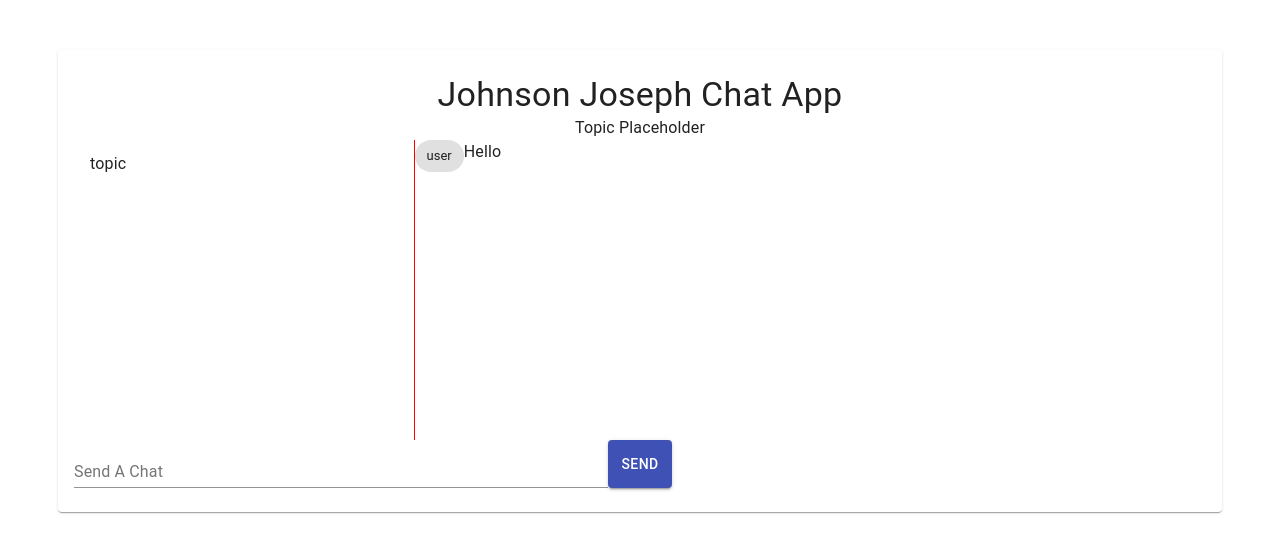
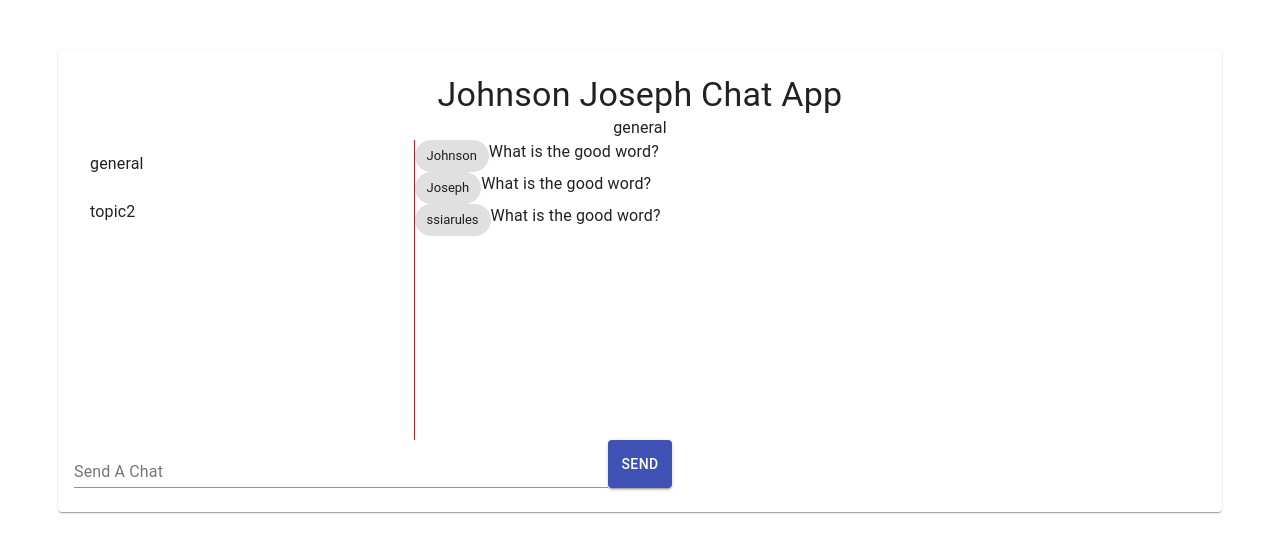
Before and after one commit to ssiarules/chatbotapp, a React (Create React App) app: page / in a window 1280 px wide. Shown: the top 552 px of the page. Built offline with nearby package versions, Linux system fonts and the light colour scheme.

Commit message:
imported store into app.js, created chat text

```diff
--- a/src/App.js
+++ b/src/App.js
@@ -1,16 +1,20 @@
 import React from 'react';
 import Dashboard from './Dashboard'
-import MessageList from './components/MessageList'
-import SendMessageForm from './components/SendMessageForm'
-import RoomList from './components/RoomList'
-import NewRoomForm from './components/NewRoomForm'
+import './App.css';
+import Store from './Store'
+
+//import MessageList from './components/MessageList'
+//import SendMessageForm from './components/SendMessageForm'
+//import RoomList from './components/RoomList'
+//import NewRoomForm from './components/NewRoomForm'
 //import logo from './logo.svg';
-import './App.css';
 
 function App(){
   return (
     <div className="App">
-    <Dashboard />
+    <Store>
+      <Dashboard />
+    </Store>
     </div>
   );
 }
--- a/src/Dashboard.js
+++ b/src/Dashboard.js
@@ -8,6 +8,7 @@ import ListItemText from '@material-ui/core/ListItemText';
 import Chip from '@material-ui/core/Chip';
 import Button from '@material-ui/core/Button';
 import TextField from '@material-ui/core/TextField';
+import {CTX} from './Store'
 
 
 const useStyles = makeStyles((theme => ({
@@ -42,6 +43,18 @@ export default function Dashboard(){
 
     const classes = useStyles();
 
+    // CTX store
+    //dispatch allow us to trigger a reducer event
+    const [allChats] = React.useContext(CTX);
+
+    console.log({allChats});
+
+    //List of Topics
+    const topics = Object.keys(allChats);
+
+    //Local State
+    const [activeTopic, changeActiveTopic] = React.useState(topics[0])
+
     /*React Hook: initializing a state to nothing and then we are passing the empty string into
     //Textvalue which is our initial state and when we want to update we just have to call this function.
     //so you state is returning a tuple( A single row of a table, which contains a single record for that relation )
@@ -56,14 +69,14 @@ export default function Dashboard(){
                     Johnson Joseph Chat App
                 </Typography>
                 <Typography component='h5'>
-                    Topic Placeholder
+                   {activeTopic}
                 </Typography>
            <div className={classes.flex} >
                 <div className={classes.topicWindow}>
                     <list>
                         {
-                            ["topic"].map(topic => (
-                                  <ListItem key={topic} button>
+                            topics.map(topic => (
+                                  <ListItem onClick={e => changeActiveTopic(e.target.innerText)} button>
                                       <ListItemText primary={topic} />
                                   </ListItem>
                             ))
@@ -74,7 +87,7 @@ export default function Dashboard(){
                  <div className={classes.chatWindow}>
 
                         {
-                            [{from: 'user', msg: 'Hello'}].map((chat, i) => (
+                           allChats[activeTopic].map((chat, i) => (
                                  <div className={classes.flex} key={i}>
                                         <Chip label={chat.from} className={classes.chip} />
                                  <Typography varient='p'> {chat.msg} </Typography>
--- a/src/Store.js
+++ b/src/Store.js
@@ -6,7 +6,7 @@ and map it to the shape we expect */
 /* we also want an initial state to make sure everything is working correctly in our layout */
 
 //initialize a context object
-const CTX = React.createContext();
+export const CTX = React.createContext();
 
 /* How do we retain our existing state while mapping over a chat that we received
  and re-rendering the page?
@@ -37,8 +37,8 @@ function reducer(state, action) {
        case 'RECEIVE_MESSAGE' :
            return {
                //first spread is bringing forward our entire old state and then
-               ...state
-               [action.payload.topic ]: [
+               ...state,
+               [topic]: [
                    ...state[topic],
                      { from,  msg}
                ]
@@ -51,7 +51,7 @@ function reducer(state, action) {
 
 export default function Store(props) {
 
-    const reducerHook = React.userReducer(reducer, initialState) //takes two argument reducer function & initial state
+    const reducerHook = React.useReducer(reducer, initialState) //takes two argument reducer function & initial state
 
     //return a context provider with a value that is going to be passed in
     //props.children we define this as a higher-order component
```
